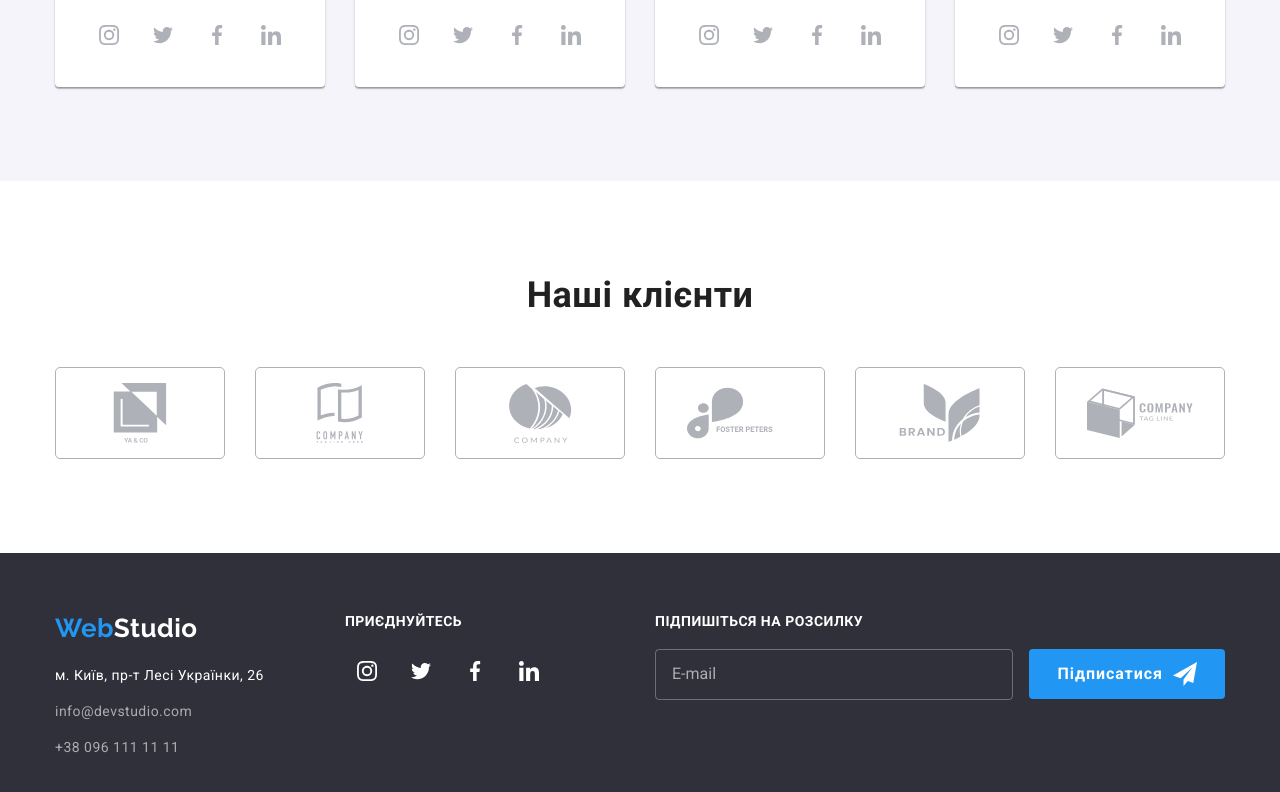
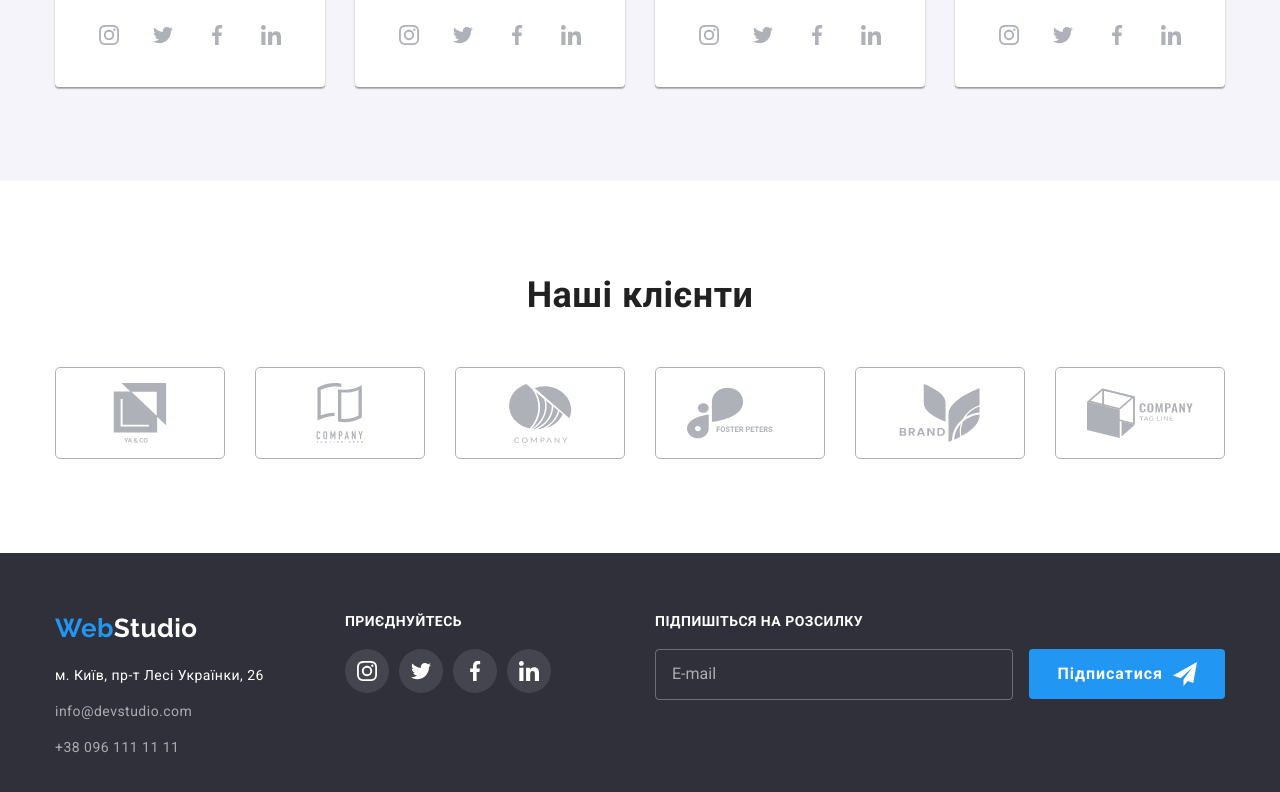
Before and after one commit to OlexiiHubar/goit-markup-hw-07, a plain HTML site: page index.html in a window 1280 px wide. Shown: the part 2123-2915 px from the top of the page. Drawn offline with nearby package versions, Linux system fonts and the light colour scheme; files that its build step writes are made by us from their sources.

Commit message:
Додано фон соц. посиланням

```diff
--- a/sass/components/_social-links.scss
+++ b/sass/components/_social-links.scss
@@ -29,6 +29,7 @@
 
 .social-list__link {
     color: $clients-border-color;
+    background-color:  $background-footer-link;
 
     transition: color $transition-time $transition-cubic,
                 background-color $transition-time $transition-cubic;
```
